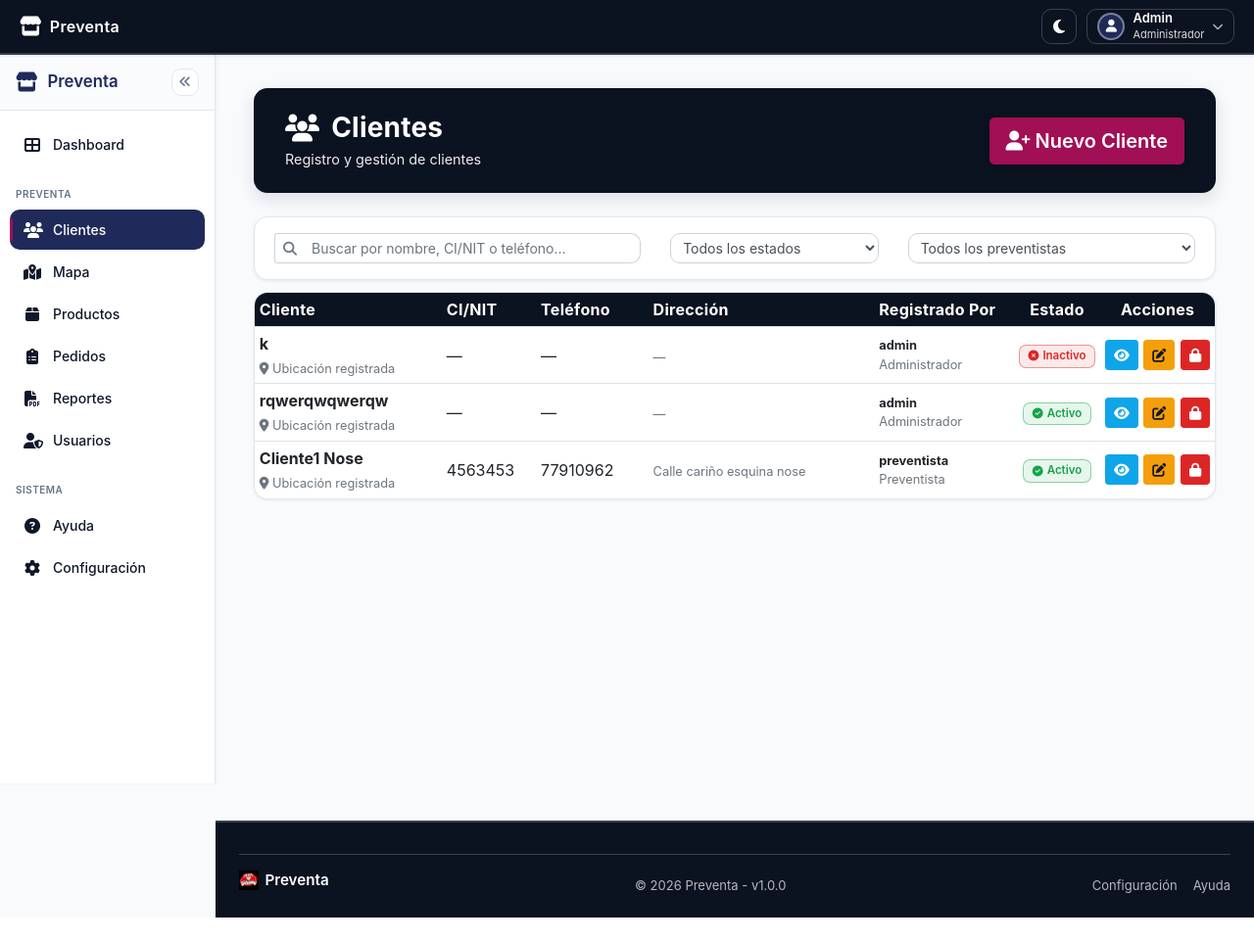
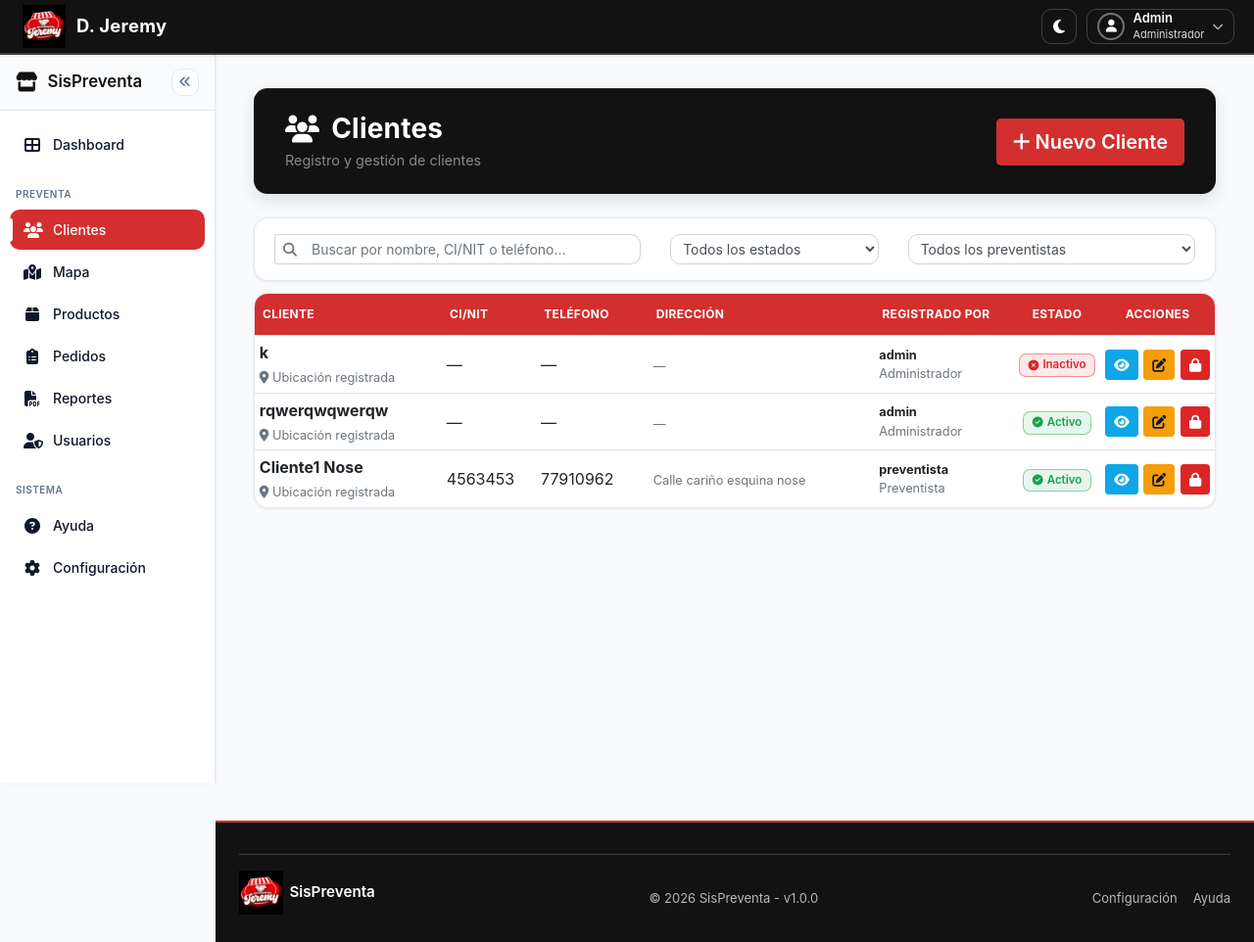
Before and after one commit to Guilder23/Sistema-Preventa, a Django app: page /clientes/ in a window 1280 px wide. Shown: the whole page at 98% size. Before the commit the page ends 937 px from the top, so only its background shows below. Run offline with Django 5.2, Linux system fonts and the light colour scheme; a user stored in the database is signed in; data comes from the database, SQL or seed files in the repository; some libraries are stand-ins or nearby versions.

Commit message:
Cambio de paleta de colores

```diff
--- a/static/css/base/base.css
+++ b/static/css/base/base.css
@@ -30,10 +30,41 @@ body.sidebar-collapsed .main-container {
     align-items: center;
     margin-bottom: 1.5rem;
     padding: 1.5rem 2rem;
-    background-color: var(--color-primario);
+    background-color: var(--color-secundario);
     border-radius: var(--radio-lg);
     color: #ffffff;
     box-shadow: var(--sombra-hover);
+    border-top: 1px solid rgba(255, 255, 255, 0.1);
+}
+
+.table thead th {
+    background-color: #f8f9fa;
+    color: var(--color-secundario);
+    border-bottom: 2px solid var(--color-primario) !important;
+    text-transform: uppercase;
+    font-size: 0.75rem;
+    letter-spacing: 0.5px;
+    padding: 0.75rem 0.5rem;
+}
+
+html[data-theme="dark"] .table thead th {
+    background-color: #1a1a1a;
+    color: var(--color-texto);
+    border-bottom: 2px solid var(--color-primario) !important;
+}
+
+.btn-nuevo {
+    background-color: var(--color-primario) !important;
+    color: white !important;
+    font-weight: 600;
+    transition: all 0.2s ease;
+    box-shadow: 0 4px 6px rgba(211, 47, 47, 0.2);
+}
+
+.btn-nuevo:hover {
+    background-color: var(--color-primario-hover) !important;
+    transform: translateY(-1px);
+    box-shadow: 0 6px 12px rgba(211, 47, 47, 0.3);
 }
 
 .page-header-content h1,
--- a/static/css/componentes/footer.css
+++ b/static/css/componentes/footer.css
@@ -3,13 +3,13 @@
    ============================================================================ */
 
 .footer {
-    background-color: var(--color-primario);
-    color: rgba(255, 255, 255, 0.9);
+    background-color: var(--color-secundario);
+    color: rgba(255, 255, 255, 0.7);
     padding: 2rem 0 1rem;
     margin-top: 2rem;
     margin-left: 220px;
     transition: margin-left 0.2s ease;
-    border-top: 2px solid rgba(255, 255, 255, 0.18);
+    border-top: 2px solid var(--color-primario);
 }
 
 .footer-container {
@@ -50,8 +50,8 @@
 }
 
 .footer-logo {
-    width: 20px;
-    height: 20px;
+    width: 45px;
+    height: 45px;
     object-fit: contain;
     flex: 0 0 auto;
 }
--- a/static/css/componentes/navbar.css
+++ b/static/css/componentes/navbar.css
@@ -3,7 +3,7 @@
    ============================================================================ */
 
 .navbar-principal {
-    background-color: var(--color-primario);
+    background-color: var(--color-secundario);
     box-shadow: 0 1px 3px rgba(0, 0, 0, 0.1);
     padding: 0;
     position: sticky;
@@ -93,12 +93,25 @@
 }
 
 .navbar-logo a:hover {
-    opacity: 0.95;
+    opacity: 1;
 }
 
-.navbar-logo i {
-    font-size: 1.25rem;
+.navbar-logo-img {
+    height: 50px;
+    width: auto;
+    object-fit: contain;
+    background: transparent;
+    border-radius: 4px;
+    padding: 2px;
+    border: 1px solid rgba(0,0,0,0.1);
 }
+
+.navbar-brand-text {
+    font-size: 1.15rem;
+    font-weight: 700;
+    color: white;
+}
+
 
 .navbar-brand-text {
     white-space: nowrap;
--- a/static/css/componentes/sidebar.css
+++ b/static/css/componentes/sidebar.css
@@ -159,7 +159,7 @@
 }
 
 .sidebar-link.active {
-    background: var(--color-secundario);
+    background: var(--color-primario);
     color: white;
 }
 
@@ -171,7 +171,7 @@
     transform: translateY(-50%);
     width: 3px;
     height: 60%;
-    background: var(--color-acento);
+    background: white;
     border-radius: 0 3px 3px 0;
 }
 
--- a/static/css/componentes/theme.css
+++ b/static/css/componentes/theme.css
@@ -7,15 +7,15 @@
 /* Defaults: el proyecto ya define variables en css/estilos.css (modo claro) */
 
 html[data-theme="dark"] {
-    /* Neutrales (oscuro) */
-    --color-fondo: #0b1220;
-    --color-texto: #e5e7eb;
-    --color-texto-secundario: #94a3b8;
+    /* Neutrales (oscuro moderno basado en el logo) */
+    --color-fondo: #0a0a0a;
+    --color-texto: #f5f5f5;
+    --color-texto-secundario: #a3a3a3;
 
     /* Superficie/containers */
-    --color-blanco: #0f172a;
-    --color-gris-claro: #111827;
-    --color-borde: #233044;
+    --color-blanco: #121212;
+    --color-gris-claro: #1a1a1a;
+    --color-borde: #262626;
 
     /* Sombras más suaves en oscuro */
     --sombra: 0 1px 3px rgba(0, 0, 0, 0.35);
--- a/static/css/dashboard/dashboard.css
+++ b/static/css/dashboard/dashboard.css
@@ -19,7 +19,7 @@
     left: 0;
     right: 0;
     height: 4px;
-    background-color: var(--color-acento);
+    background-color: var(--color-primario);
 }
 
 .stat-card-label {
@@ -61,7 +61,7 @@
 .stat-card--primary .stat-card-icon {
     background: var(--color-primario-soft);
     color: var(--color-primario);
-    border-color: rgba(11, 18, 32, 0.35);
+    border-color: rgba(204, 0, 0, 0.25);
 }
 
 .stat-card--secondary::before {
--- a/static/css/estilos.css
+++ b/static/css/estilos.css
@@ -5,19 +5,19 @@
    ============================================================================ */
 
 :root {
-    /* Paleta principal (oscura, sin lila, sin gradientes) */
-    --color-primario: #0b1220;          /* azul muy oscuro */
-    --color-primario-hover: #111b2e;
-    --color-secundario: #1f2a5a;        /* índigo oscuro */
-    --color-secundario-hover: #263472;
-    --color-acento: #a10f55;            /* magenta oscuro */
-    --color-acento-hover: #b0125e;
+    /* Paleta basada en el Logo (Distribuidora Jeremy: Rojo, Blanco, Negro/Oscuro) */
+    --color-primario: #d32f2f;          /* Rojo principal un poco más brillante */
+    --color-primario-hover: #b71c1c;
+    --color-secundario: #121212;        /* Negro más profundo para navbar/footer */
+    --color-secundario-hover: #1f1f1f;
+    --color-acento: #ff5252;            /* Rojo acento brillante para botones de acción */
+    --color-acento-hover: #ff1744;
 
     /* Derivadas (usadas para bordes/hover suaves) */
-    --color-primario-soft: rgba(11, 18, 32, 0.10);
-    --color-secundario-soft: rgba(31, 42, 90, 0.12);
-    --color-borde-acento: rgba(31, 42, 90, 0.35);
-    --color-acento-soft: rgba(161, 15, 85, 0.10);
+    --color-primario-soft: rgba(211, 47, 47, 0.08);
+    --color-secundario-soft: rgba(18, 18, 18, 0.12);
+    --color-borde-acento: rgba(211, 47, 47, 0.15);
+    --color-acento-soft: rgba(255, 82, 82, 0.12);
 
     /* Estados */
     --color-exito: #16a34a;
--- a/static/css/usuarios/usuarios.css
+++ b/static/css/usuarios/usuarios.css
@@ -9,7 +9,7 @@
     align-items: center;
     margin-bottom: 1.5rem;
     padding: 1.5rem 2rem;
-    background-color: var(--color-primario);
+    background-color: var(--color-secundario);
     border-radius: var(--radio-lg);
     color: white;
     box-shadow: var(--sombra-hover);
--- a/templates/clientes/clientes.html
+++ b/templates/clientes/clientes.html
@@ -15,10 +15,10 @@
     <div class="page-header">
         <div class="page-header-content">
             <h1 class="page-title"><i class="fas fa-users"></i> Clientes</h1>
-            <p class="page-subtitle">Registro y gestión de clientes</p>
+            <p class="page-subtitle text-white-50 opacity-75">Registro y gestión de clientes</p>
         </div>
-        <button type="button" class="btn btn-primary btn-lg" data-toggle="modal" data-target="#modalCrearCliente">
-            <i class="fas fa-user-plus"></i> Nuevo Cliente
+        <button type="button" class="btn btn-nuevo btn-lg shadow-sm" data-toggle="modal" data-target="#modalCrearCliente">
+            <i class="fas fa-plus"></i> Nuevo Cliente
         </button>
     </div>
 
--- a/templates/componentes/footer.html
+++ b/templates/componentes/footer.html
@@ -5,9 +5,9 @@
     <div class="footer-container">
         <div class="footer-bottom">
             <div class="footer-section">
-                  <h4> <img src="{% static 'img/logoAlmacen.png' %}" alt="Logo Sistema" class="footer-logo">Preventa</h4>
+                  <h4> <img src="{% static 'img/logoAlmacen.png' %}" alt="Logo Sistema" class="footer-logo">SisPreventa</h4>
             </div>
-              <p>&copy; {% now "Y" %} Preventa - v1.0.0</p>
+              <p>&copy; {% now "Y" %} SisPreventa - v1.0.0</p>
             <div class="footer-legal">
                 <a href="{% url 'configuracion' %}">Configuración</a>
                 <a href="{% url 'ayuda' %}">Ayuda</a>
--- a/templates/componentes/navbar.html
+++ b/templates/componentes/navbar.html
@@ -11,8 +11,8 @@
 
             <div class="navbar-logo">
                 <a href="{% url 'dashboard' %}">
-                    <i class="fas fa-store"></i>
-                    <span class="navbar-brand-text">Preventa</span>
+                    <img src="{% static 'img/logoAlmacen.png' %}" alt="Logo" class="navbar-logo-img">
+                    <span class="navbar-brand-text">D. Jeremy</span>
                 </a>
             </div>
         </div>
--- a/templates/componentes/sidebar.html
+++ b/templates/componentes/sidebar.html
@@ -5,7 +5,7 @@
     <div class="sidebar-header">
         <div class="sidebar-brand">
             <i class="fas fa-store"></i>
-            <span class="sidebar-brand-text">Preventa</span>
+            <span class="sidebar-brand-text">SisPreventa</span>
         </div>
         <button class="sidebar-collapse-btn" id="sidebarCollapseBtn" title="Colapsar menú">
             <i class="fas fa-angles-left"></i>
```
